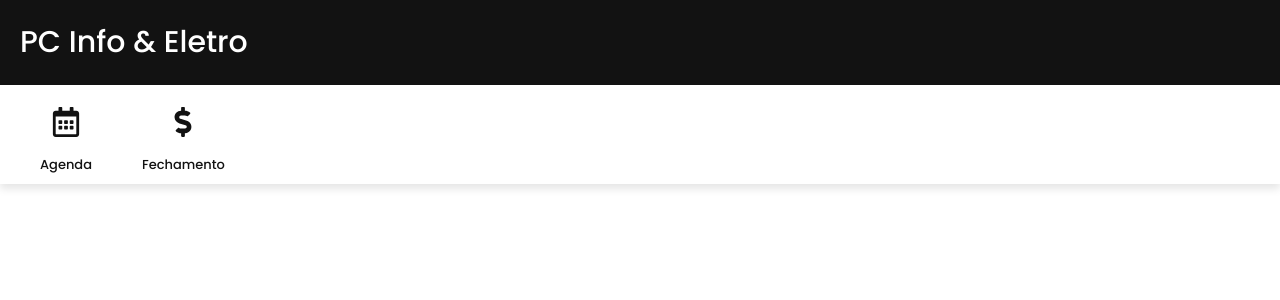
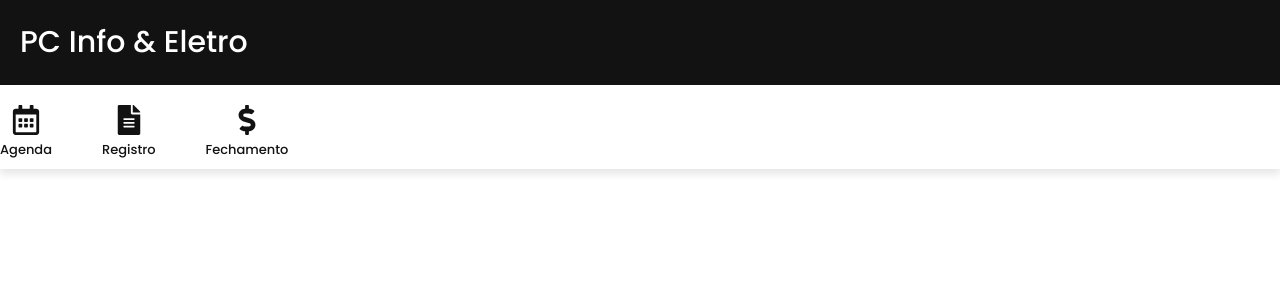
Before and after one commit to gabriel-picoli/pc-info-management, a React (Vite) app in the folder app/: page / in a window 1280 px wide. Shown: the top 300 px of the page. Built offline with nearby package versions, Linux system fonts and the light colour scheme.

Commit message:
centralizado icones em telas pequenas

```diff
--- a/app/src/components/layout/Navbar.tsx
+++ b/app/src/components/layout/Navbar.tsx
@@ -1,14 +1,20 @@
 import { Link, useLocation } from 'react-router-dom'
 import styled from 'styled-components'
 
-import { FaDollarSign, FaRegCalendarAlt } from 'react-icons/fa'
+import { FaDollarSign, FaRegCalendarAlt, FaFileAlt } from 'react-icons/fa'
 
-const NavbarContainer = styled.nav`
+const NavbarContainer = styled.div`
   display: flex;
-  padding: 20px 40px 0px;
+  padding-top: 20px;
   gap: 50px;
   background-color: white;
   box-shadow: 0 5px 8px rgba(0, 0, 0, 0.1);
+
+  width: 100%;
+
+  @media (max-width: 425px) {
+    justify-content: center;
+  }
 `
 
 const NavItem = styled(Link)<{ $isActive: boolean }>`
@@ -47,10 +53,15 @@ const NavItem = styled(Link)<{ $isActive: boolean }>`
 `
 
 const NavIcon = styled.div`
+  display: flex;
   font-size: 30px;
   margin-bottom: 5px;
   transition: transform 0.2s;
   transform-origin: center center;
+
+  @media (max-width: 425px) {
+    font-size: 25px;
+  }
 `
 
 export default function NavBar() {
@@ -64,6 +75,12 @@ export default function NavBar() {
         </NavIcon>
         Agenda
       </NavItem>
+      <NavItem to="/registro" $isActive={location.pathname === '/registro'}>
+        <NavIcon>
+          <FaFileAlt />
+        </NavIcon>
+        Registro
+      </NavItem>
       <NavItem to="/fechamento" $isActive={location.pathname === '/fechamento'}>
         <NavIcon>
           <FaDollarSign />
```
